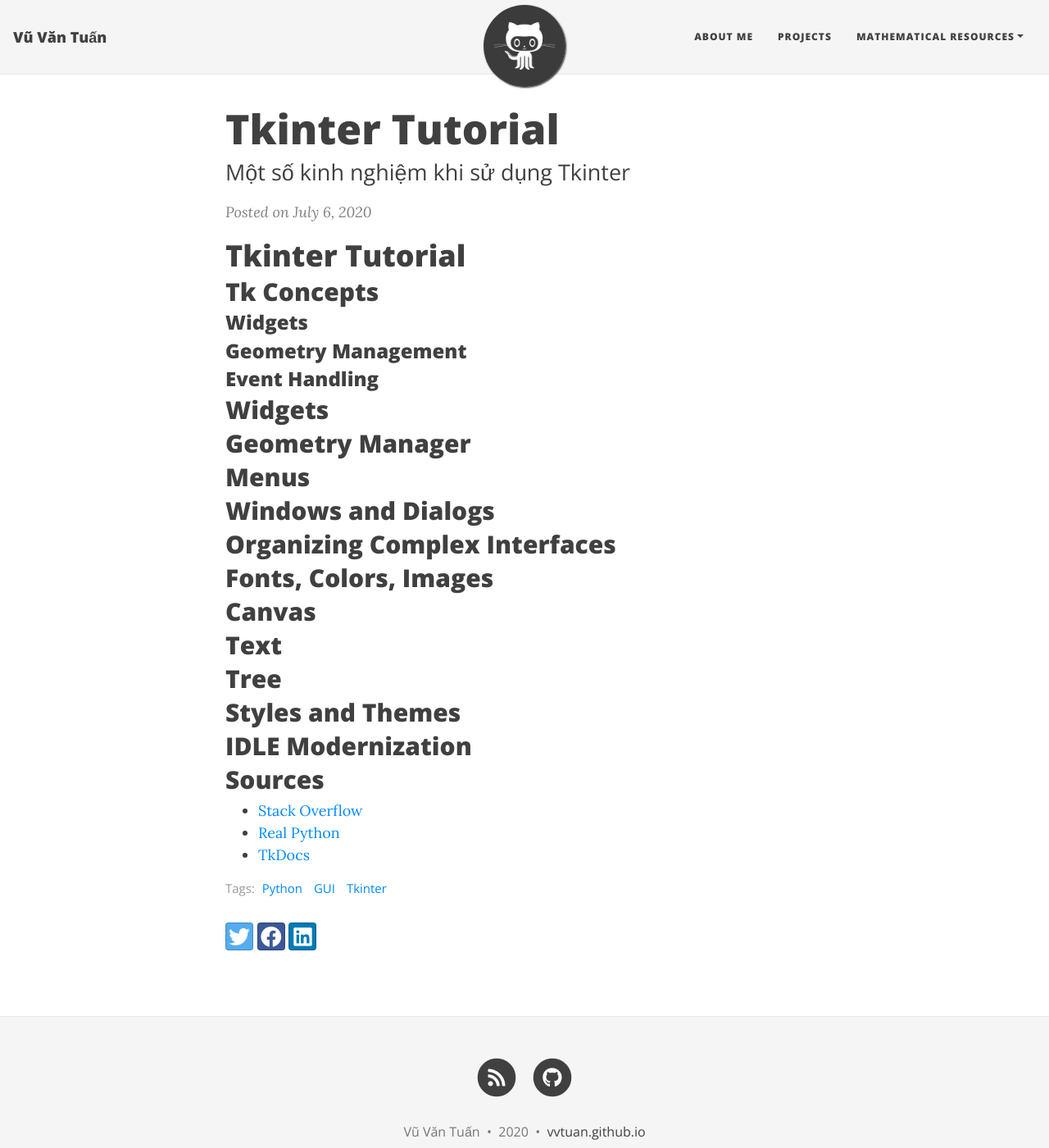
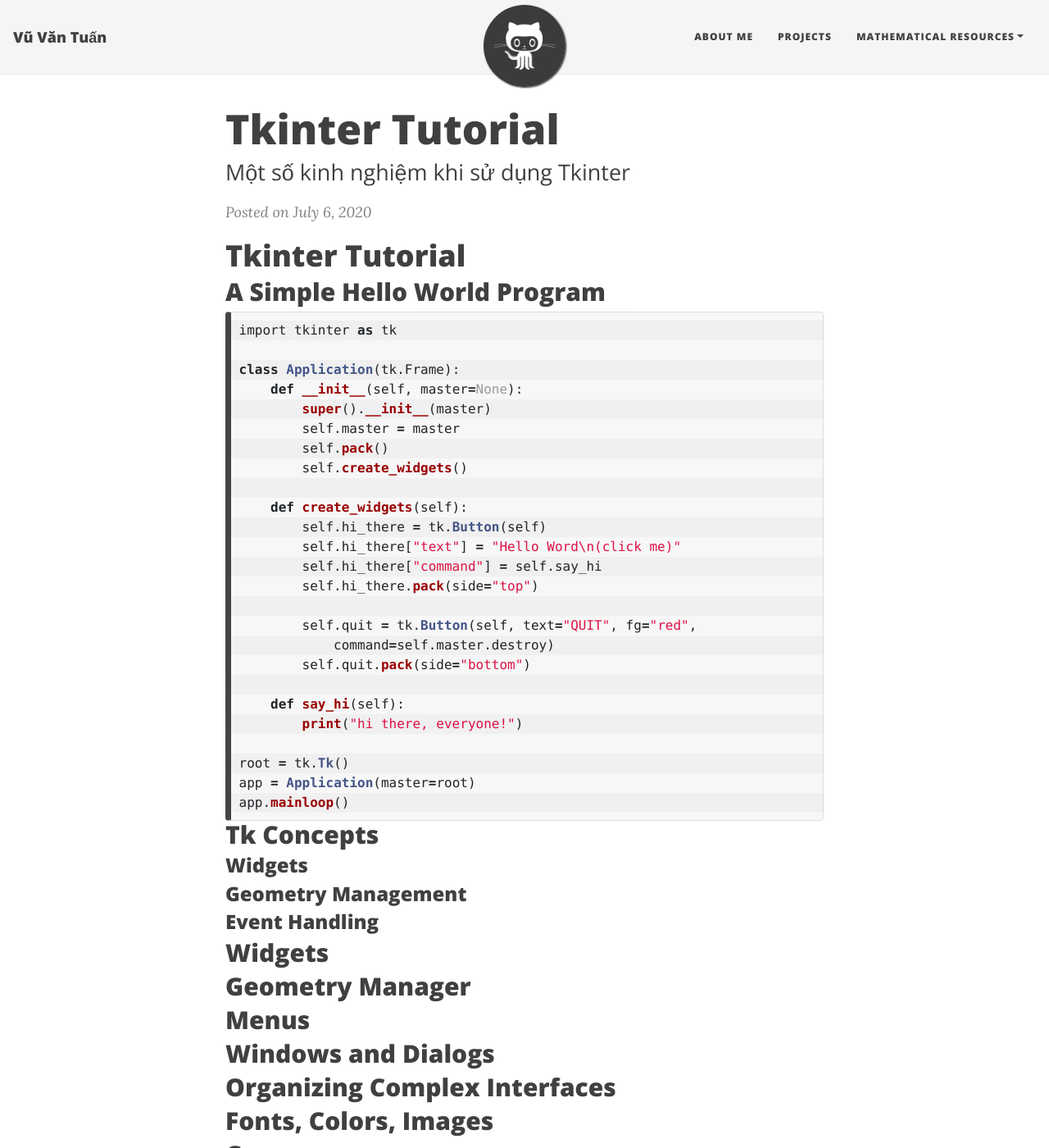
Before and after one commit to vvtuan/vvtuan.github.io, a Jekyll site: the page built from _posts/2020-07-06-tkinter-tutorial.md, in a window 1280 px wide and 1400 px high. Shown: the whole window at 82% size. Built offline with Jekyll 4.4.1, drawn with Linux system fonts in a browser that asks for light colours; nearby versions of some CDN libraries.

Commit message:
'Update'

````diff
--- a/_posts/2020-07-06-tkinter-tutorial.md
+++ b/_posts/2020-07-06-tkinter-tutorial.md
@@ -8,6 +8,36 @@ tags: [Python, GUI, Tkinter]
 ---
 
 # Tkinter Tutorial
+
+## A Simple Hello World Program
+
+```python
+import tkinter as tk
+
+class Application(tk.Frame):
+    def __init__(self, master=None):
+        super().__init__(master)
+        self.master = master
+        self.pack()
+        self.create_widgets()
+
+    def create_widgets(self):
+        self.hi_there = tk.Button(self)
+        self.hi_there["text"] = "Hello Word\n(click me)"
+        self.hi_there["command"] = self.say_hi
+        self.hi_there.pack(side="top")
+
+        self.quit = tk.Button(self, text="QUIT", fg="red",
+            command=self.master.destroy)
+        self.quit.pack(side="bottom")
+
+    def say_hi(self):
+        print("hi there, everyone!")
+
+root = tk.Tk()
+app = Application(master=root)
+app.mainloop()
+```
 
 ## Tk Concepts
 
````
